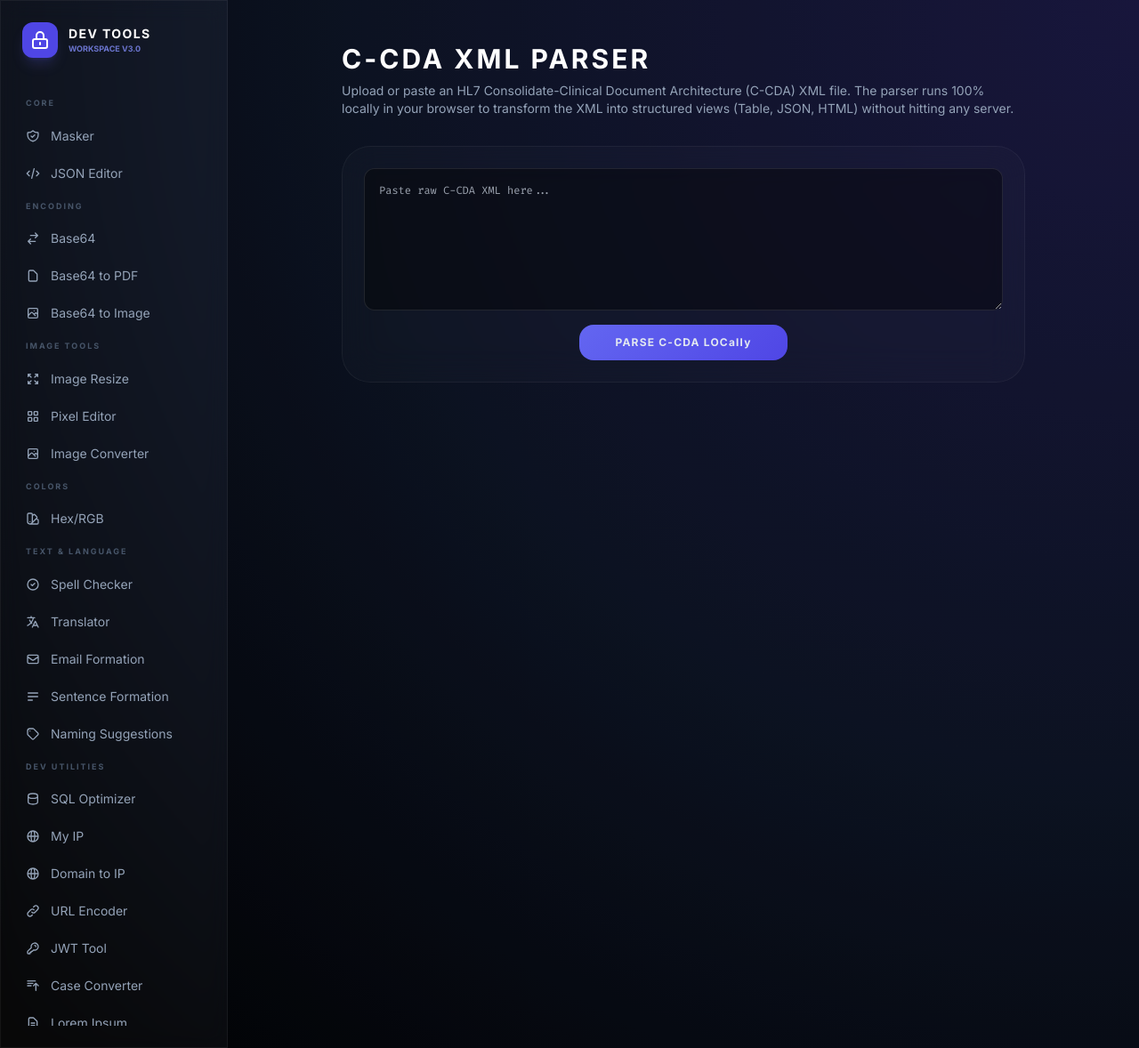
After one commit to Abhinav-pyth/ai-code-masker, a Flask app: page /ccda-parser in a window 1280 px wide. The commit adds this page. Shown: the whole page at 89% size. Run offline with Flask 3, Linux system fonts and the light colour scheme; some libraries are stand-ins or nearby versions.

Commit message:
ccda parser

```diff
--- a/api/index.py
+++ b/api/index.py
@@ -136,6 +136,24 @@ def api_mask():
     except Exception as e:
         return jsonify({"error": str(e)}), 500
 
+@app.route('/curl-compare')
+def curl_compare():
+    return render_template('curl_compare.html', active_page='curl_compare')
+
+@app.route('/ccda-parser')
+def ccda_parser():
+    return render_template('ccda_parser.html', active_page='ccda_parser')
+
+@app.route('/hl7-converter')
+def hl7_converter():
+    return render_template('hl7_converter.html', active_page='hl7_converter')
+
+@app.route('/ccda-to-fhir')
+def ccda_to_fhir():
+    return render_template('ccda_to_fhir.html', active_page='ccda_to_fhir')
+
+
+
 @app.route('/api/unmask', methods=['POST'])
 def api_unmask():
     data = request.json
--- a/api/templates/base.html
+++ b/api/templates/base.html
@@ -365,6 +365,41 @@
                 </svg>
                 <span class="hidden lg:block truncate">API Tester</span>
             </a>
+            <a href="/curl-compare"
+                class="flex items-center space-x-3 px-4 py-2.5 rounded-xl text-sm {% if active_page == 'curl_compare' %}nav-active font-semibold{% else %}nav-item{% endif %}">
+                <svg class="w-4 h-4 shrink-0" fill="none" stroke="currentColor" viewBox="0 0 24 24">
+                    <path stroke-linecap="round" stroke-linejoin="round" stroke-width="2"
+                        d="M8 16H6a2 2 0 01-2-2V6a2 2 0 012-2h8a2 2 0 012 2v2m-6 12h8a2 2 0 002-2v-8a2 2 0 00-2-2h-8a2 2 0 00-2 2v8a2 2 0 002 2z"></path>
+                </svg>
+                <span class="hidden lg:block truncate">cURL Compare</span>
+            </a>
+
+            <!-- Healthcare Interop -->
+            <div class="nav-group-label hidden lg:block">Healthcare Interop</div>
+            <a href="/ccda-parser"
+                class="flex items-center space-x-3 px-4 py-2.5 rounded-xl text-sm {% if active_page == 'ccda_parser' %}nav-active font-semibold{% else %}nav-item{% endif %}">
+                <svg class="w-4 h-4 shrink-0" fill="none" stroke="currentColor" viewBox="0 0 24 24">
+                    <path stroke-linecap="round" stroke-linejoin="round" stroke-width="2"
+                        d="M9 12h6m-6 4h6m2 5H7a2 2 0 01-2-2V5a2 2 0 012-2h5.586a1 1 0 01.707.293l5.414 5.414a1 1 0 01.293.707V19a2 2 0 01-2 2z"></path>
+                </svg>
+                <span class="hidden lg:block truncate">C-CDA Parser</span>
+            </a>
+            <a href="/ccda-to-fhir"
+                class="flex items-center space-x-3 px-4 py-2.5 rounded-xl text-sm {% if active_page == 'ccda_to_fhir' %}nav-active font-semibold{% else %}nav-item{% endif %}">
+                <svg class="w-4 h-4 shrink-0" fill="none" stroke="currentColor" viewBox="0 0 24 24">
+                    <path stroke-linecap="round" stroke-linejoin="round" stroke-width="2"
+                        d="M8 7h12m0 0l-4-4m4 4l-4 4m0 6H4m0 0l4 4m-4-4l4-4"></path>
+                </svg>
+                <span class="hidden lg:block truncate">C-CDA to FHIR</span>
+            </a>
+            <a href="/hl7-converter"
+                class="flex items-center space-x-3 px-4 py-2.5 rounded-xl text-sm {% if active_page == 'hl7_converter' %}nav-active font-semibold{% else %}nav-item{% endif %}">
+                <svg class="w-4 h-4 shrink-0" fill="none" stroke="currentColor" viewBox="0 0 24 24">
+                    <path stroke-linecap="round" stroke-linejoin="round" stroke-width="2"
+                        d="M4 6h16M4 12h16M4 18h7"></path>
+                </svg>
+                <span class="hidden lg:block truncate">HL7 Converter</span>
+            </a>
         </nav>
     </aside>
 
--- /dev/null
+++ b/api/templates/ccda_parser.html
@@ -0,0 +1,153 @@
+{% extends "base.html" %}
+
+{% block title %}C-CDA Parser Tool - AI Code Masker{% endblock %}
+
+{% block content %}
+<div class="max-w-7xl mx-auto px-6 py-12 flex-grow flex flex-col">
+    <div class="mb-8">
+        <h1 class="text-3xl font-black text-white mb-2 uppercase tracking-widest">C-CDA XML Parser</h1>
+        <p class="text-slate-400 max-w-3xl text-sm">Upload or paste an HL7 Consolidate-Clinical Document Architecture (C-CDA) XML file. The parser runs 100% locally in your browser to transform the XML into structured views (Table, JSON, HTML) without hitting any server.</p>
+    </div>
+
+    <div class="glass-card rounded-[32px] p-6 mb-8 flex flex-col items-center">
+        <textarea id="ccda-input" class="w-full h-40 bg-black/40 border border-white/10 rounded-xl p-4 text-xs code-font text-slate-300 outline-none focus:border-indigo-500 mb-4" placeholder="Paste raw C-CDA XML here..."></textarea>
+        <button onclick="parseCCDA()" class="btn-premium px-10 py-3 rounded-2xl font-black tracking-widest text-xs">PARSE C-CDA LOCally</button>
+    </div>
+
+    <div id="results" class="hidden flex-grow flex flex-col bg-black/20 rounded-[32px] border border-white/5 overflow-hidden">
+        <div class="flex border-b border-white/5 bg-black/40">
+            <button onclick="switchTab('table')" id="tab-table" class="px-8 py-4 text-xs font-black uppercase tracking-widest text-indigo-400 border-b-2 border-indigo-500">Summary Table</button>
+            <button onclick="switchTab('json')" id="tab-json" class="px-8 py-4 text-xs font-black uppercase tracking-widest text-slate-500 hover:text-white">JSON Tree</button>
+            <button onclick="switchTab('html')" id="tab-html" class="px-8 py-4 text-xs font-black uppercase tracking-widest text-slate-500 hover:text-white">Raw HTML View</button>
+        </div>
+
+        <div id="view-table" class="p-8 hidden">
+            <h3 class="text-lg font-bold text-white mb-4">Patient Information</h3>
+            <div id="table-patient" class="bg-white/5 p-4 rounded-xl text-sm text-slate-300 mb-6"></div>
+        </div>
+        <div id="view-json" class="p-0 hidden h-96 overflow-auto">
+            <pre class="w-full h-full p-6 text-xs code-font text-emerald-400 m-0"><code id="json-output"></code></pre>
+        </div>
+        <div id="view-html" class="p-8 hidden h-96 overflow-auto bg-white/90 text-black text-sm">
+            <div id="html-output" class="prose max-w-none"></div>
+        </div>
+    </div>
+</div>
+{% endblock %}
+
+{% block scripts %}
+<script>
+    function parseCCDA() {
+        const xmlString = document.getElementById("ccda-input").value;
+        if (!xmlString.trim()) { alert("Paste XML first."); return; }
+
+        const parser = new DOMParser();
+        const xmlDoc = parser.parseFromString(xmlString, "text/xml");
+
+        if (xmlDoc.getElementsByTagName("parsererror").length > 0) {
+            alert("Invalid XML format.");
+            return;
+        }
+
+        // 1. JSON View (Simplistic mapping)
+        function xml2json(node) {
+            let obj = {};
+            if (node.nodeType == 1) { // element
+                if (node.attributes.length > 0) {
+                    obj["@attributes"] = {};
+                    for (let j = 0; j < node.attributes.length; j++) {
+                        let attribute = node.attributes.item(j);
+                        obj["@attributes"][attribute.nodeName] = attribute.nodeValue;
+                    }
+                }
+            } else if (node.nodeType == 3) { // text
+                obj = node.nodeValue.trim();
+            }
+            if (node.hasChildNodes()) {
+                for(let i = 0; i < node.childNodes.length; i++) {
+                    let item = node.childNodes.item(i);
+                    let nodeName = item.nodeName;
+                    if (nodeName === "#text" && item.nodeValue.trim() === "") continue;
+
+                    if (typeof(obj[nodeName]) == "undefined") {
+                        obj[nodeName] = xml2json(item);
+                    } else {
+                        if (typeof(obj[nodeName].push) == "undefined") {
+                            let old = obj[nodeName];
+                            obj[nodeName] = [];
+                            obj[nodeName].push(old);
+                        }
+                        obj[nodeName].push(xml2json(item));
+                    }
+                }
+            }
+            return obj;
+        }
+
+        const jsonObj = xml2json(xmlDoc);
+        document.getElementById("json-output").textContent = JSON.stringify(jsonObj, null, 2);
+
+        // 2. Table / Summary View (Targeting HL7 namespaces loosely)
+        let givenName = "Unknown", familyName = "Unknown", gender = "Unknown";
+
+        const patients = xmlDoc.getElementsByTagName("patient");
+        if(patients.length > 0) {
+            const names = patients[0].getElementsByTagName("name");
+            if(names.length > 0) {
+                const givens = names[0].getElementsByTagName("given");
+                const families = names[0].getElementsByTagName("family");
+                if (givens.length > 0) givenName = givens[0].textContent;
+                if (families.length > 0) familyName = families[0].textContent;
+            }
+            const genderNodes = patients[0].getElementsByTagName("administrativeGenderCode");
+            if(genderNodes.length > 0) {
+                gender = genderNodes[0].getAttribute("displayName") || genderNodes[0].getAttribute("code");
+            }
+        }
+        document.getElementById("table-patient").innerHTML = `
+            <strong>Name:</strong> ${givenName} ${familyName} <br>
+            <strong>Gender:</strong> ${gender}
+        `;
+
+        // 3. HTML View (rendering CDA textual blocks from <text>)
+        let htmlStr = `<h1>Clinical Document</h1><hr>`;
+        const sections = xmlDoc.getElementsByTagName("section");
+        for(let i=0; i<sections.length; i++) {
+            const titleNodes = sections[i].getElementsByTagName("title");
+            const textNodes = sections[i].getElementsByTagName("text");
+            if(titleNodes.length > 0 && textNodes.length > 0) {
+                htmlStr += `<h2>${titleNodes[0].textContent}</h2>`;
+                htmlStr += `<div>${xmlToHtmlNodes(textNodes[0])}</div>`;
+            }
+        }
+        document.getElementById("html-output").innerHTML = htmlStr;
+
+        document.getElementById("results").classList.remove("hidden");
+        switchTab('table');
+    }
+
+    // Rough parser to convert standard CDA tables to HTML table
+    function xmlToHtmlNodes(xmlNode) {
+        let text = xmlNode.innerHTML || xmlNode.textContent;
+        text = text.replace(/<([^>:]+:)?table/g, '<table class="table-auto w-full border-collapse" ')
+                   .replace(/<([^>:]+:)?tr/g, '<tr class="border-b border-gray-300" ')
+                   .replace(/<([^>:]+:)?th/g, '<th class="p-2 text-left bg-gray-200" ')
+                   .replace(/<([^>:]+:)?td/g, '<td class="p-2" ')
+                   .replace(/<\/([a-zA-Z0-9]+:)/g, '</'); // strip namespaces from closing tags
+        return text;
+    }
+
+    function switchTab(tab) {
+        document.getElementById('view-table').classList.add('hidden');
+        document.getElementById('view-json').classList.add('hidden');
+        document.getElementById('view-html').classList.add('hidden');
+
+        document.getElementById('tab-table').className = "px-8 py-4 text-xs font-black uppercase tracking-widest text-slate-500 hover:text-white";
+        document.getElementById('tab-json').className = "px-8 py-4 text-xs font-black uppercase tracking-widest text-slate-500 hover:text-white";
+        document.getElementById('tab-html').className = "px-8 py-4 text-xs font-black uppercase tracking-widest text-slate-500 hover:text-white";
+
+        document.getElementById('view-'+tab).classList.remove('hidden');
+        document.getElementById('tab-'+tab).className = "px-8 py-4 text-xs font-black uppercase tracking-widest text-indigo-400 border-b-2 border-indigo-500 bg-white/5";
+    }
+</script>
+{% endblock %}
```
Also changed, not shown: api/templates/ccda_to_fhir.html (added, +134 -0 lines), api/templates/curl_compare.html (added, +128 -0 lines), api/templates/hl7_converter.html (added, +124 -0 lines).
